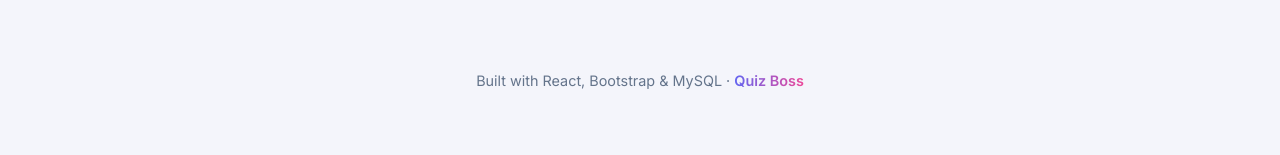
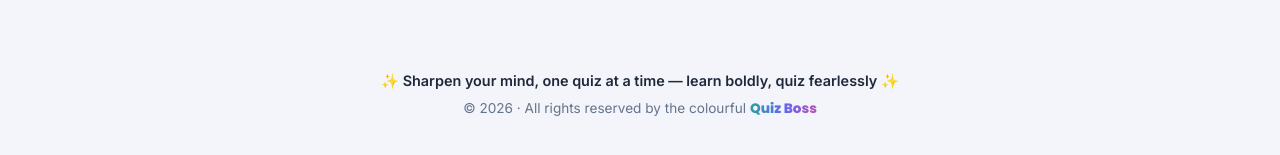
Before and after one commit to SaidurRahman22/quiz-bos, a React (Vite) app in the folder client/: page / in a window 1280 px wide. Shown: the part 603-758 px from the top of the page. Built offline with nearby package versions, Linux system fonts and the light colour scheme; no server answers.

Commit message:
Footer text change

```diff
--- a/client/src/App.jsx
+++ b/client/src/App.jsx
@@ -38,7 +38,11 @@ export default function App() {
         </Routes>
       </main>
       <footer className="qb-footer">
-        Built with React, Bootstrap & MySQL · <span className="gradient-text fw-semibold">Quiz Boss</span>
+        <div className="qb-footer-tag">✨ Sharpen your mind, one quiz at a time — learn boldly, quiz fearlessly ✨</div>
+        <div className="qb-footer-copy">
+          © {new Date().getFullYear()} · All rights reserved by the colourful{' '}
+          <span className="footer-brand">Quiz Boss</span>
+        </div>
       </footer>
     </>
   );
--- a/client/src/styles.css
+++ b/client/src/styles.css
@@ -529,6 +529,28 @@ footer.qb-footer {
   padding: 2.5rem 1rem;
   font-size: 0.9rem;
 }
+.qb-footer-tag {
+  font-weight: 600;
+  color: var(--text);
+  margin-bottom: 0.4rem;
+}
+.qb-footer-copy {
+  font-size: 0.85rem;
+  color: var(--muted);
+}
+.footer-brand {
+  font-family: var(--font-head);
+  font-weight: 800;
+  background: linear-gradient(90deg, #6366f1, #ec4899, #f59e0b, #10b981, #6366f1);
+  background-size: 300% 100%;
+  -webkit-background-clip: text;
+  background-clip: text;
+  -webkit-text-fill-color: transparent;
+  animation: footerShimmer 6s linear infinite;
+}
+@keyframes footerShimmer {
+  to { background-position: 300% 0; }
+}
 a { color: var(--primary); }
 
 /* ============ Animations ============ */
```
